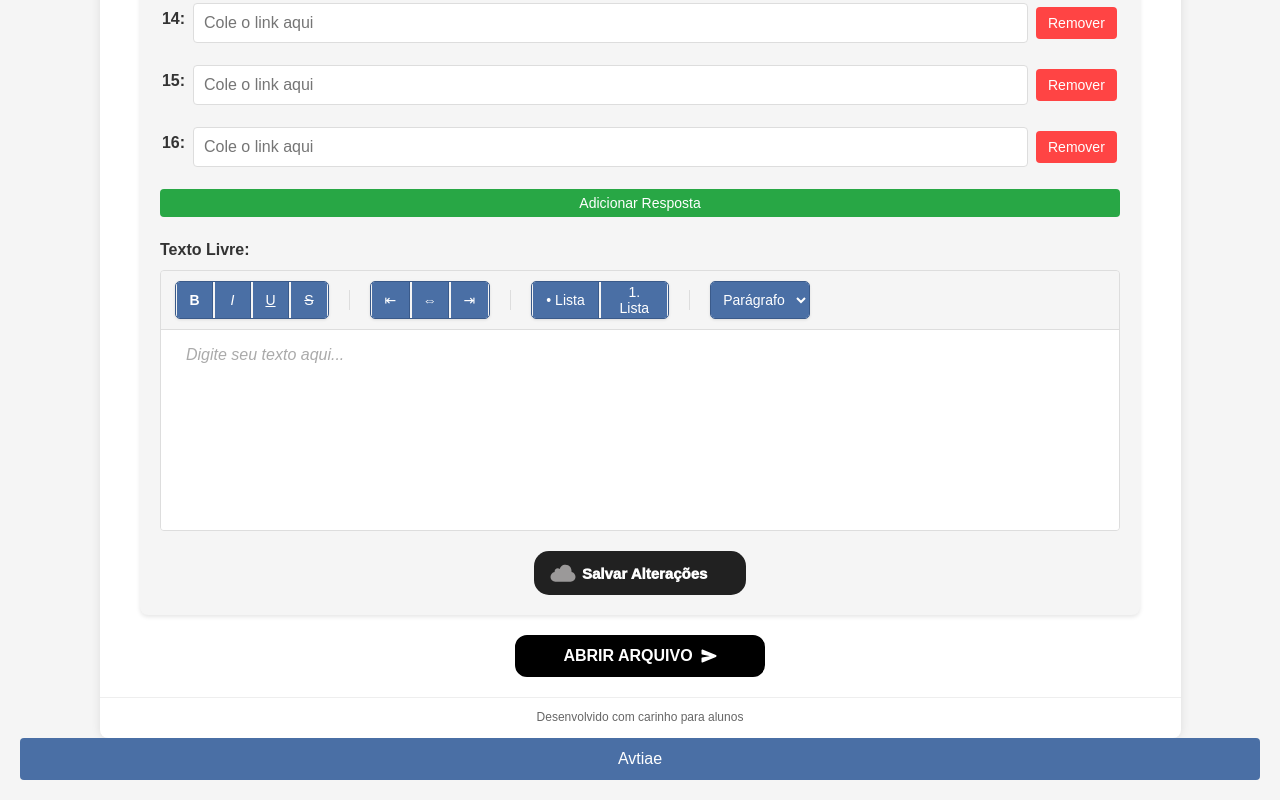
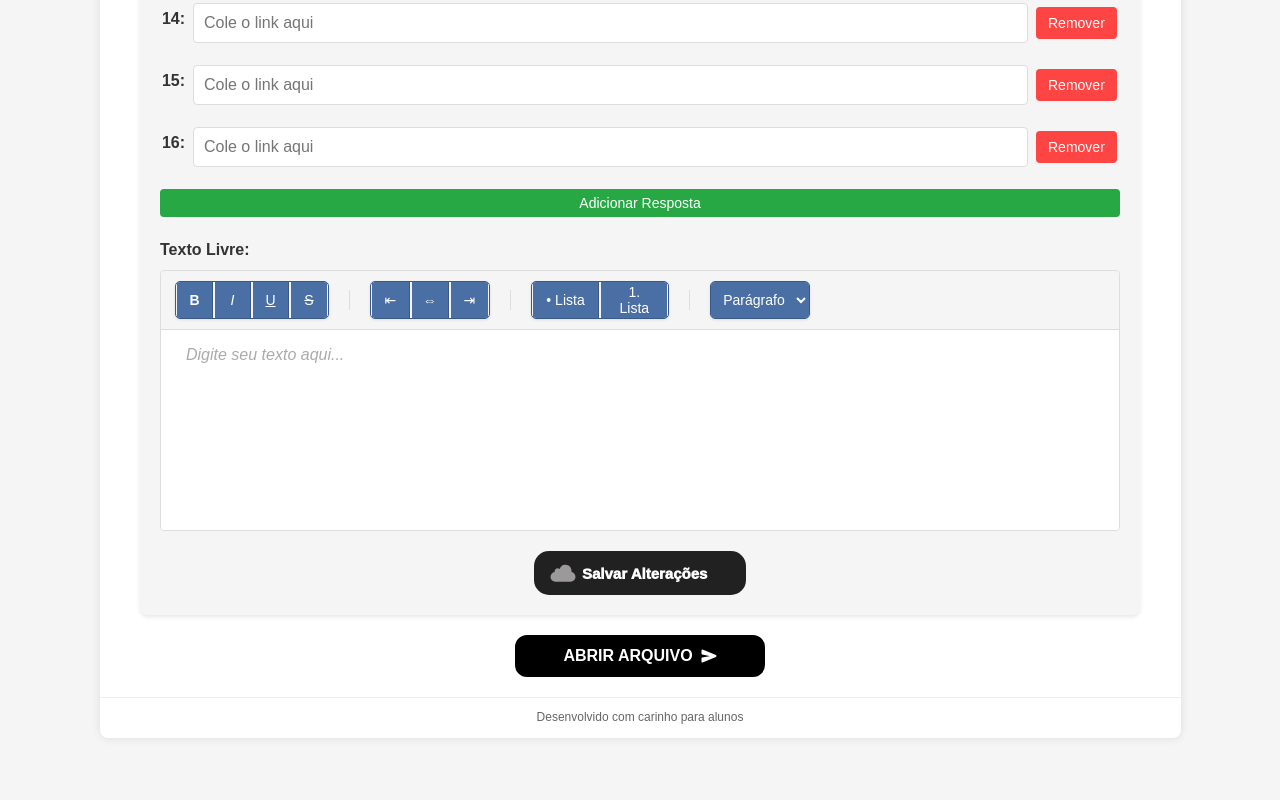
Before and after one commit to matevas22/preenchedorInfNet, a plain HTML site: page index.html in a window 1280 px wide. Shown: the part 1753-2553 px from the top of the page. After the commit the page ends 2511 px from the top, so only its background shows below. Drawn offline with Linux system fonts and the light colour scheme.

Commit message:
Remove button with text 'Avtiae' from index.html

```diff
--- a/index.html
+++ b/index.html
@@ -245,7 +245,6 @@
 
       <div class="footer-credit">Desenvolvido com carinho para alunos</div>
     </div>
-    <button>Avtiae</button>
     <script src="script.js"></script>
     <script>
       // Modo escuro
```
